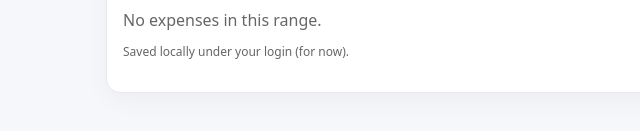
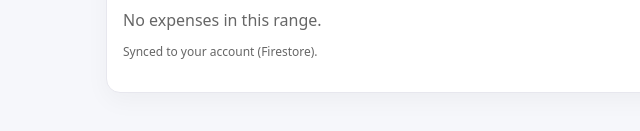
Before and after one commit to jesauceda-arch/Check-Yourself-Spending, a plain HTML site: page index.html in a window 1280 px wide. Both pictures are taken after typing "name@example.com", "Sample123" into the empty fields and a click on the button "Create account". Shown: the part 647-778 px from the top of the page, 0-640 px from the left. Drawn offline with Linux system fonts and the light colour scheme.

Commit message:
Update index.html

```diff
--- a/index.html
+++ b/index.html
@@ -142,7 +142,7 @@
 
       <div class="list" id="expenseList"></div>
 
-      <p class="muted tiny">Saved locally under your login (for now).</p>
+      <p class="muted tiny">Synced to your account (Firestore).</p>
       <p class="error" id="appMsg"></p>
     </section>
   </main>
```
